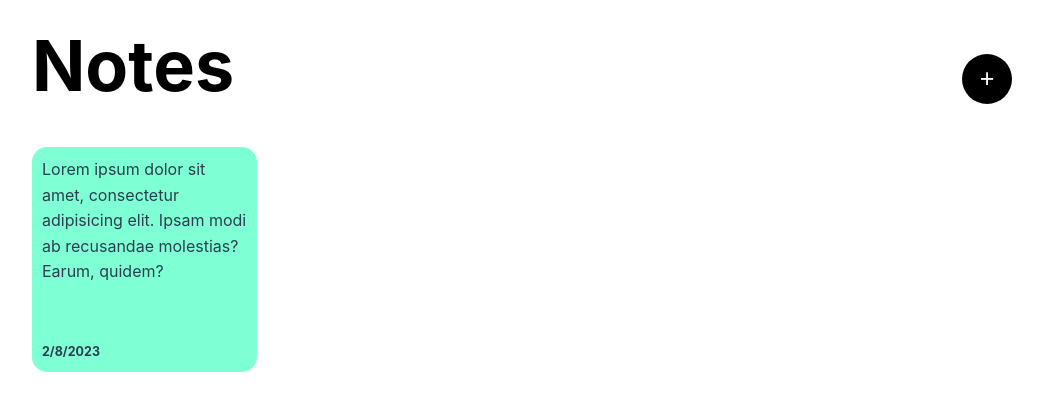
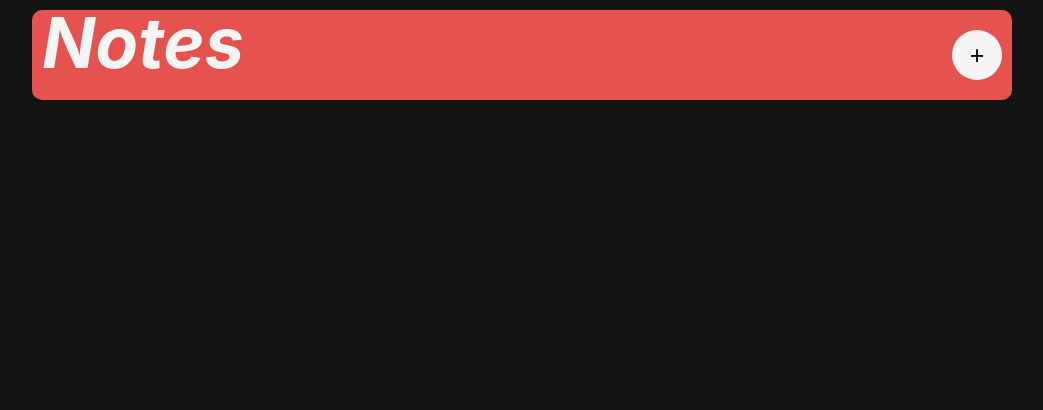
Before and after one commit to chance-stribling/abductor-virgin-wheel, a Vue app in the folder notes-app/: page / in a window 1280 px wide. Shown: the top 410 px of the page, without its empty margins (118-1161 px from the left). Built offline with nearby package versions, Linux system fonts and the light colour scheme.

Commit message:
pretty much down with this one for now

```diff
--- a/notes-app/src/App.vue
+++ b/notes-app/src/App.vue
@@ -14,8 +14,8 @@
 
   const addNote= () => {
     // adding validation
-    if(newNote.value.length <= 3 ){
-      alert("You need to have more than 3 characters.");
+    if(newNote.value.length <= 4 ){
+      alert("You need to have more than 4 characters.");
       return;
     }
     notes.value.push({
@@ -34,9 +34,9 @@
   <main>
     <div v-if="showModal" class="overlay">
       <div class="modal">
-        <textarea v-model="newNote" @keyup.ctrl.enter.exact="addNote" name="note" id="note" cols="30" rows="10"></textarea>
+        <textarea v-model.trim="newNote" @keyup.ctrl.enter.exact="addNote" name="note" id="note" cols="30" rows="10"></textarea>
         <button @click="addNote">Add Note</button>
-        <button @click="showModal = false" class="close">Close</button>
+        <button @click="showModal = false" class="close">Nevermind</button>
       </div>
     </div>
 
@@ -48,12 +48,9 @@
       </header>
 
       <div class="cards-container">
-        <div class="card" style="background-color: aquamarine;">
-          <p class="main-text">Lorem ipsum dolor sit amet, consectetur adipisicing elit. Ipsam modi ab recusandae molestias? Earum, quidem?</p>
-          <p class="date">2/8/2023</p>
-        </div>
+
         <div v-for="note in notes" :key="note.id" class="card" :style="{backgroundColor: note.backgroundColor}">
-          <p class="main-text">{{ note.text }}</p>
+          <p >{{ note.text }}</p>
           <p class="date">{{ note.date.toLocaleDateString("en-US") }} {{ note.date.toLocaleTimeString([], {hour: '2-digit', minute: '2-digit'}) }}</p>
         </div>
       </div>
@@ -66,6 +63,9 @@
   main{
     height: 100vh;
     width: 100vw;
+    background-color: #141414;
+    font-family: Inter, -apple-system, BlinkMacSystemFont, 'Segoe UI', Roboto, Oxygen, Ubuntu, Cantarell, 'Fira Sans', 'Droid Sans', 'Helvetica Neue', sans-serif;;
+
   }
   .container{
     max-width: 1000px;
@@ -76,12 +76,34 @@
     display: flex;
     justify-content: space-between;
     align-items: center;
+    height: 90px;
+    padding-right: 10px;
+    padding-left: 10px;
+    /* background: linear-gradient(
+        90deg,
+        rgba(255, 0, 0, 1) 0%,
+        rgba(255, 154, 0, 1) 10%,
+        rgba(208, 222, 33, 1) 20%,
+        rgba(79, 220, 74, 1) 30%,
+        rgba(63, 218, 216, 1) 40%,
+        rgba(47, 201, 226, 1) 50%,
+        rgba(28, 127, 238, 1) 60%,
+        rgba(95, 21, 242, 1) 70%,
+        rgba(186, 12, 248, 1) 80%,
+        rgba(251, 7, 217, 1) 90%,
+        rgba(255, 0, 0, 1) 100%
+    ); */
+    background-color: rgb(230, 83, 78);
+    border-radius: 10px;
+
+
   }
   h1{
     font-weight: bold;
     margin-bottom: 25px;
     font-size: 70px;
-    color: black;
+    color: whitesmoke;
+    font-style: oblique;
   }
   header button{
     border: none;
@@ -89,9 +111,9 @@
     height: 50px;
     width: 50px;
     cursor: pointer;
-    background-color: black;
+    background-color: whitesmoke;
     border-radius: 100%;
-    color: white;
+    color: black;
     font-size: 25px;
   }
   .card{
@@ -104,8 +126,9 @@
     justify-content: space-between;
     margin-right: 20px;
     margin-bottom: 20px;
-    font-size: 16px;
+    font-size: large;
     font-weight: bold;
+    color: whitesmoke;
   }
   .date{
     font-size: 12.5px;
@@ -115,6 +138,7 @@
     display: flex;
     flex-wrap: wrap;
     flex-direction: row;
+    margin-top: 10px;
   }
   .overlay{
     position: absolute;
@@ -128,29 +152,34 @@
   }
   .modal{
     width: 750px;
-    background-color: white;
+    background-color: whitesmoke;
     border-radius: 10px;
     padding: 30px;
     position: relative;
     display: flex;
     flex-direction: column;
+    background-color: #282828;
   }
   .modal button{
     padding: 10px 20px;
     font-size: 20px;
     width: 100%;
-    background-color: violet;
+    background-color: aquamarine;
     border: none;
-    color: white;
+    color: Black;
     cursor: pointer;
     margin-top: 15px;
   }
   .modal .close{
     background-color: red;
     margin-top: 7px;
+    width: 50%;
+    align-self: center;
   }
   .modal textarea{
     font-size: 15px;
     font-family: Inter, -apple-system, BlinkMacSystemFont, 'Segoe UI', Roboto, Oxygen, Ubuntu, Cantarell, 'Fira Sans', 'Droid Sans', 'Helvetica Neue', sans-serif;;
+    background-color: #282828;
+    color: whitesmoke;
   }
 </style>
--- a/notes-app/src/assets/base.css
+++ b/notes-app/src/assets/base.css
@@ -42,7 +42,6 @@
   box-sizing: border-box;
   margin: 0;
   position: relative;
-  font-weight: normal;
 }
 
 body {
```
